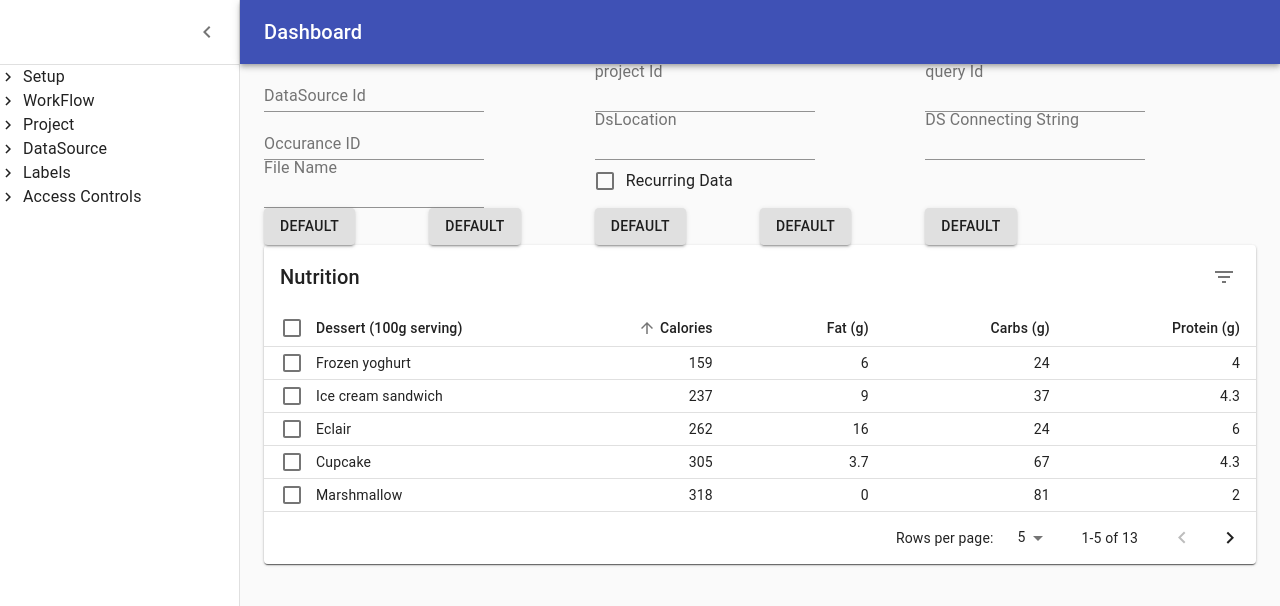
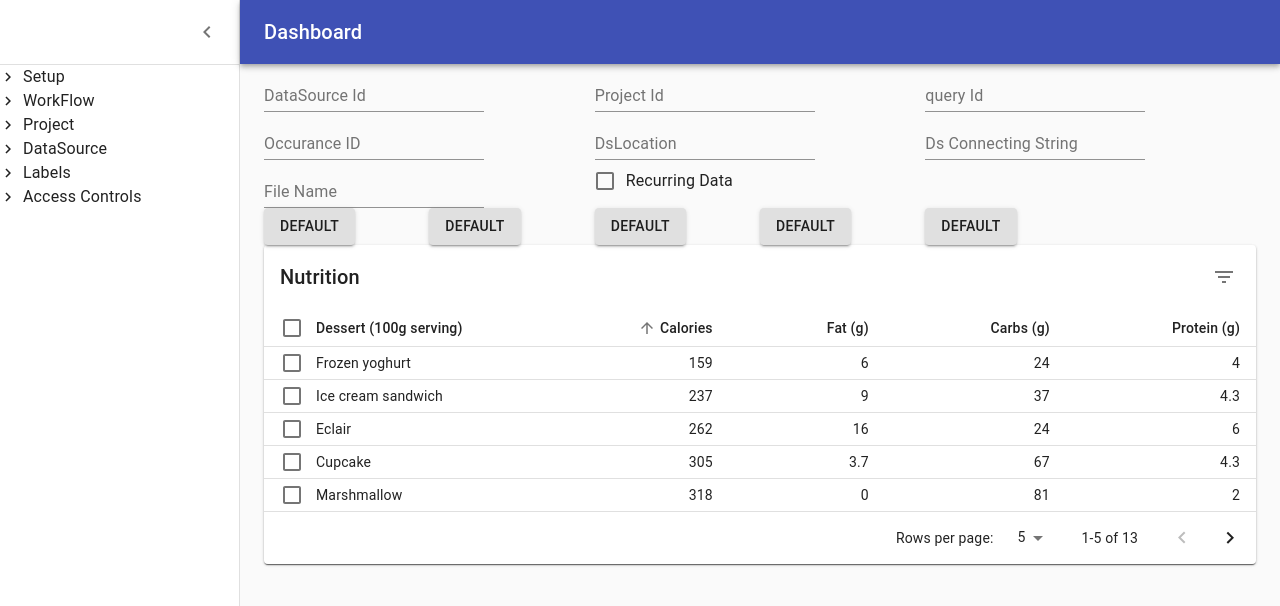
Before and after one commit to suhassanandkumar/react, a React (Create React App) app: page /home in a window 1280 px wide. Shown: the top 606 px of the page. Built offline with nearby package versions, Linux system fonts and the light colour scheme.

Commit message:
text field change

```diff
--- a/src/pages/Home/Dashboard/DashBoard.js
+++ b/src/pages/Home/Dashboard/DashBoard.js
@@ -121,12 +121,14 @@ class DashBoard extends Component{
                    <TextField id="dataSourceId" label="DataSource Id" type ="search" />
                 </Grid>
                 <Grid  xs={4}  >
-                  <InputLabel htmlFor="projectId">project Id</InputLabel>
-                  <Input id="projectId"  />
+                  {/* <InputLabel htmlFor="projectId">project Id</InputLabel>
+                  <Input id="projectId"  /> */}
+                  <TextField id="projectId" label="Project Id" type ="search" />
                 </Grid>
                 <Grid  xs={4} >
-                  <InputLabel htmlFor="queryId">query Id</InputLabel>
-                  <Input id="queryId"  />
+                  {/* <InputLabel htmlFor="queryId">query Id</InputLabel>
+                  <Input id="queryId"  /> */}
+                  <TextField id="queryId" label="query Id" type ="search" />
                 </Grid>
 
 
@@ -138,19 +140,23 @@ class DashBoard extends Component{
 
                 </Grid>
                 <Grid  xs={4}  >
-                  <InputLabel htmlFor="DsLocation">DsLocation</InputLabel>
-                  <Input id="DsLocation"  />
+                  {/* <InputLabel htmlFor="DsLocation">DsLocation</InputLabel>
+                  <Input id="DsLocation"  /> */}
+                  <TextField id="DsLocation" label="DsLocation" type ="search" />
                 </Grid>
                 <Grid  xs={4}  >
-                  <InputLabel htmlFor="DsConnectingString">DS Connecting String</InputLabel>
-                  <Input id="DsConnectingString"  />
+                  {/* <InputLabel htmlFor="DsConnectingString">DS Connecting String</InputLabel>
+                  <Input id="DsConnectingString"  /> */}
+                  <TextField id="DsConnectingString" label="Ds Connecting String" type ="search" />
+
                 </Grid>
 
          </Grid>
          <Grid container xs={12} md={12} lg={12} >
                 <Grid  xs={4}  >
-                  <InputLabel htmlFor="FileName">File Name</InputLabel>
-                  <Input id="FileName"  />
+                  {/* <InputLabel htmlFor="FileName">File Name</InputLabel>
+                  <Input id="FileName"  /> */}
+                <TextField id="FileName" label="File Name" type ="search" />
                 </Grid>
                 <Grid  xs={4}  >
                 <FormControlLabel
```
